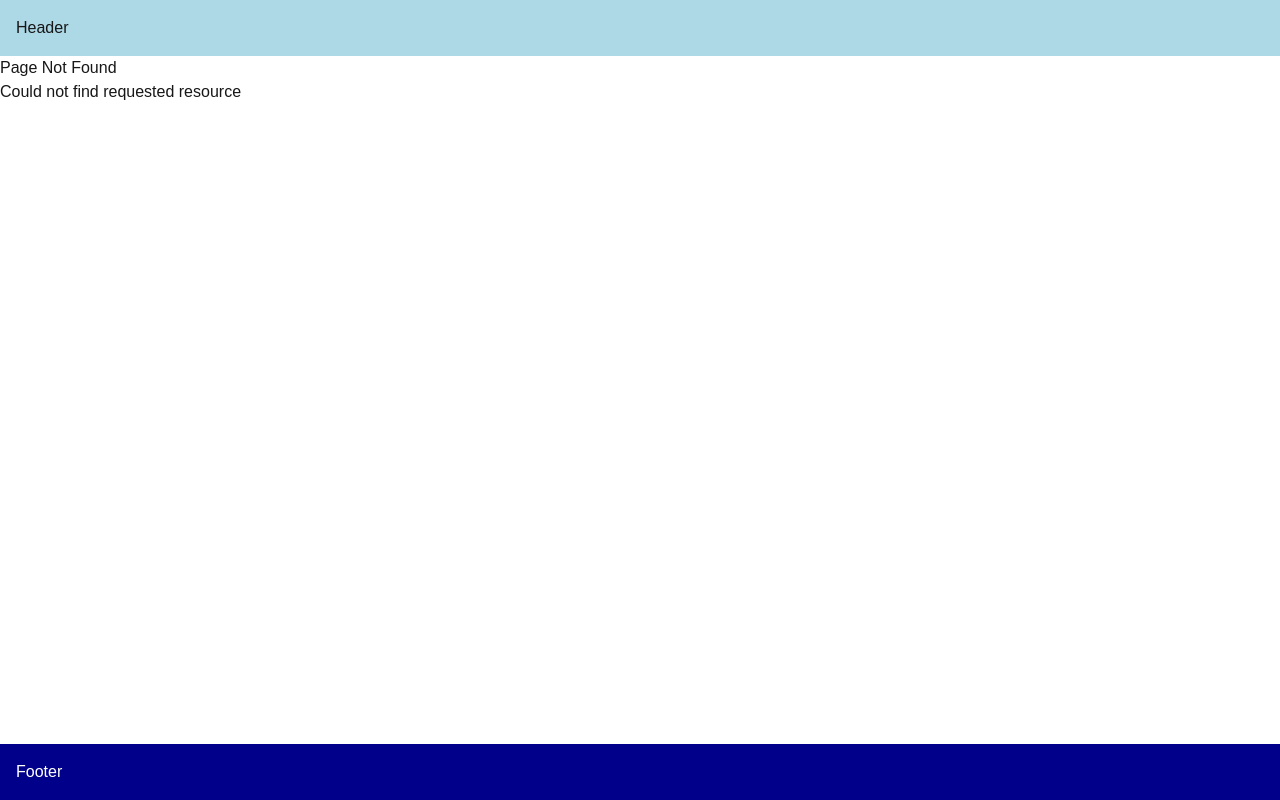
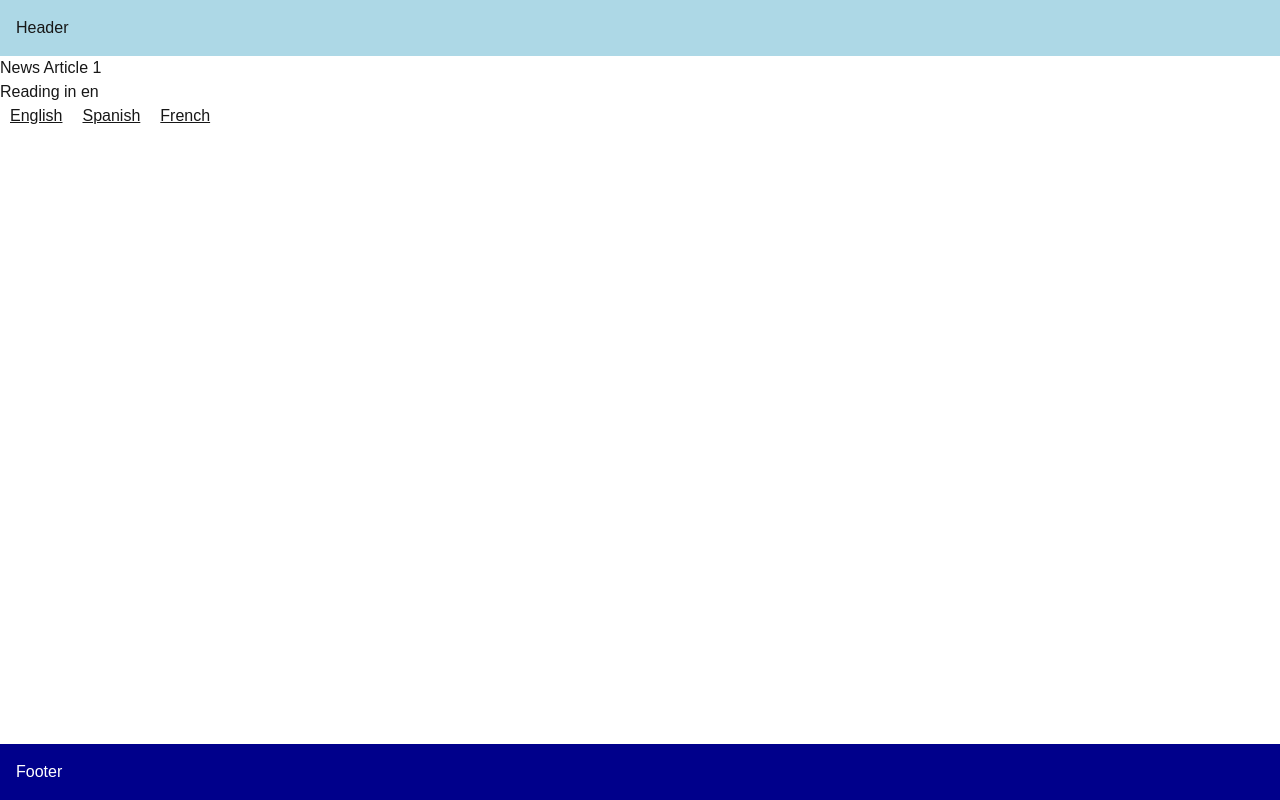
Before and after one commit to ShipaM/next-app-tutorial, a Next.js app: page /articles/1 in a window 1280 px wide. Before the commit this address had no page. Built offline with nearby package versions, Linux system fonts and the light colour scheme.

Commit message:
feat(params searchParams):learn params and search params

```diff
--- /dev/null
+++ b/src/app/articles/[articleId]/page.tsx
@@ -0,0 +1,53 @@
+("");
+import Link from "next/link";
+import React, { use } from "react";
+
+const NewsArticle = ({
+  params,
+  searchParams,
+}: {
+  params: Promise<{ articleId: string }>;
+  searchParams: Promise<{ lang?: "en" | "es" | "fr" }>;
+}) => {
+  const { articleId } = use(params);
+  const { lang = "en" } = use(searchParams);
+  return (
+    <div>
+      <h1>News Article {articleId}</h1>
+      <p>Reading in {lang}</p>
+      <div>
+        <Link href={`/articles/${articleId}?lang=en`}>English</Link>
+        <Link href={`/articles/${articleId}?lang=es`}>Spanish</Link>
+        <Link href={`/articles/${articleId}?lang=fr`}>French</Link>
+      </div>
+    </div>
+  );
+};
+
+export default NewsArticle;
+// import Link from "next/link";
+// import React from "react";
+
+// const NewsArticle = async ({
+//   params,
+//   searchParams,
+// }: {
+//   params: Promise<{ articleId: string }>;
+//   searchParams: Promise<{ lang?: "en" | "es" | "fr" }>;
+// }) => {
+//   const { articleId } = await params;
+//   const { lang = "en" } = await searchParams;
+//   return (
+//     <div>
+//       <h1>News Article {articleId}</h1>
+//       <p>Reading in {lang}</p>
+//       <div>
+//         <Link href={`/articles/${articleId}?lang=en`}>English</Link>
+//         <Link href={`/articles/${articleId}?lang=es`}>Spanish</Link>
+//         <Link href={`/articles/${articleId}?lang=fr`}>French</Link>
+//       </div>
+//     </div>
+//   );
+// };
+
+// export default NewsArticle;
--- a/src/app/page.tsx
+++ b/src/app/page.tsx
@@ -6,6 +6,8 @@
       <h1>Welcome home!</h1>
       <Link href="/blog">Blog</Link>
       <Link href="/products">Products</Link>
+      <Link href="/articles/breaking-news-123?lang=en">Read in English</Link>
+      <Link href="/articles/breaking-news-123?lang=fr">Read in Franch</Link>
     </>
   );
 }
```
